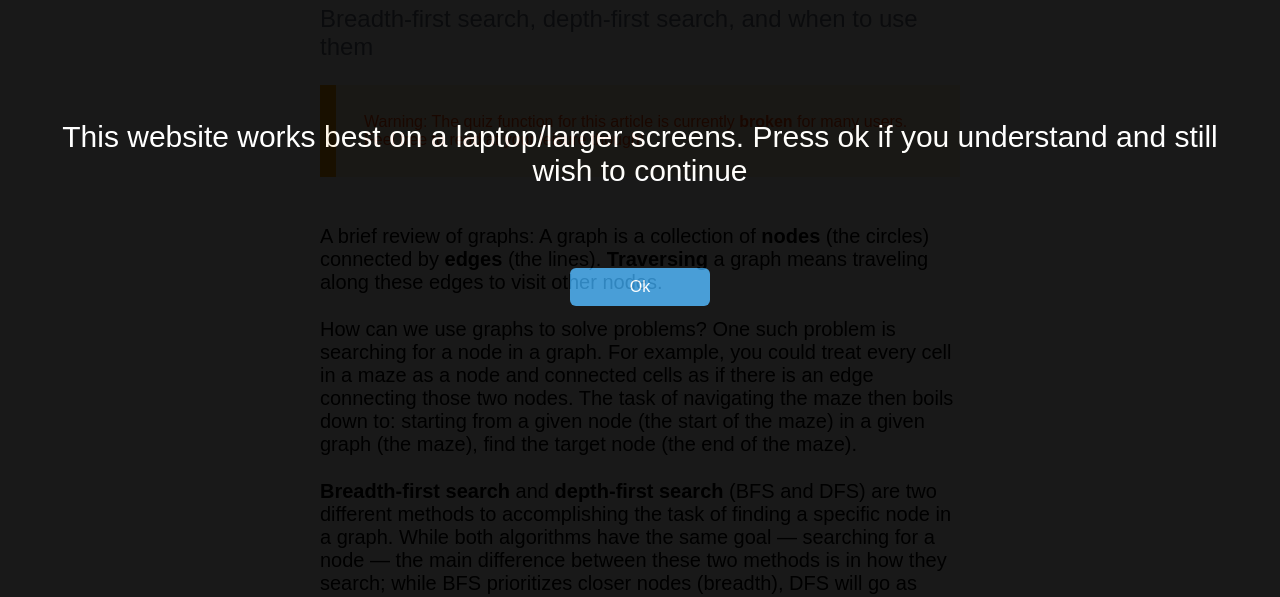
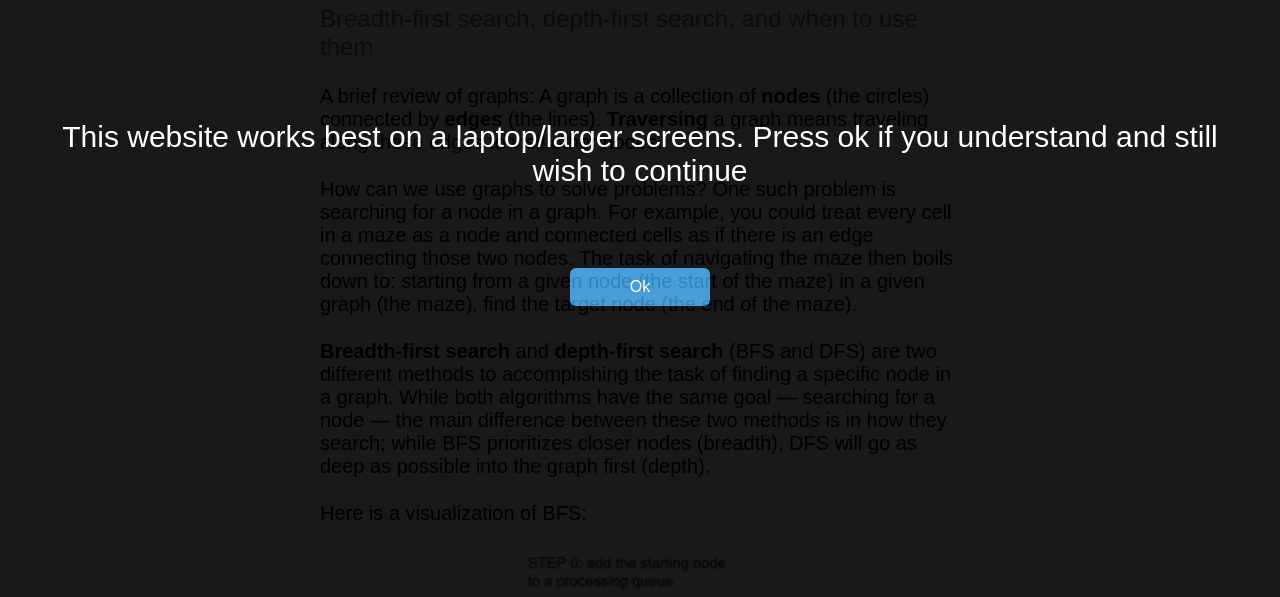
Before and after one commit to PranavG19/HoCo-Hour-of-Code, a website: page public/bfs-dfs.html in a window 1280 px wide. Shown: the part 187-784 px from the top of the page. Drawn offline with nearby package versions, Linux system fonts and the light colour scheme; no server answers; a web font is replaced by a local one.

Commit message:
removed bfs/dfs warning

```diff
--- a/public/bfs-dfs.html
+++ b/public/bfs-dfs.html
@@ -90,9 +90,6 @@
                 </div>
 
                 <!-- Content -->
-                <div class="full-width bg-lightorange padding-3 color-orangered border-box lborder-orange mt-6 mb-3">
-                    Warning: The quiz function for this article is currently <b>broken</b> for many users. Feel free to read at your leisure though!
-                </div>
 
                 <div class="article-content color-black mt-6 mb-3">
                     A brief review of graphs: A graph is a collection of <b>nodes</b> (the circles) connected by <b>edges</b> (the lines). <b>Traversing</b> a graph means traveling along these edges to visit other nodes.
```
